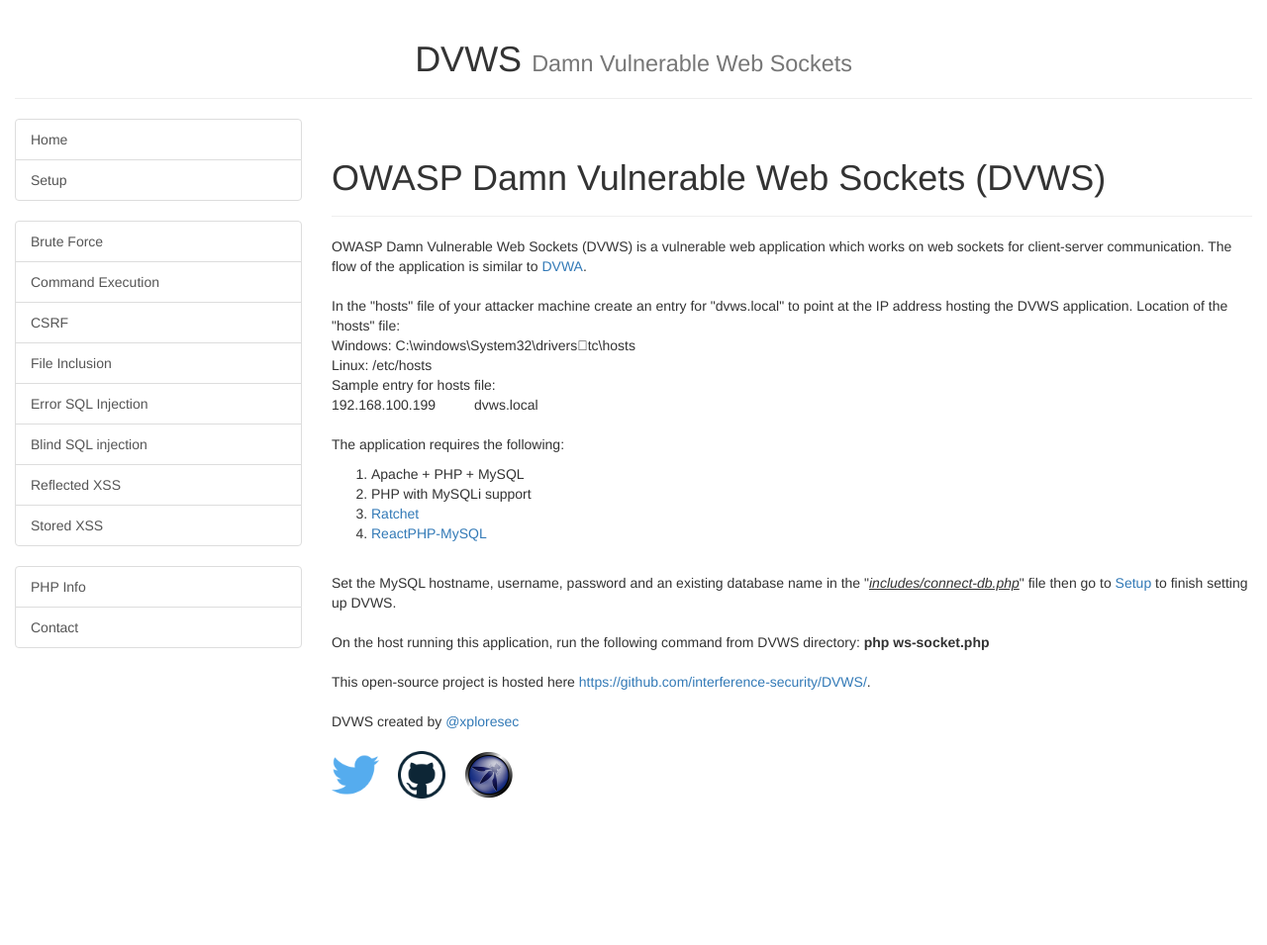
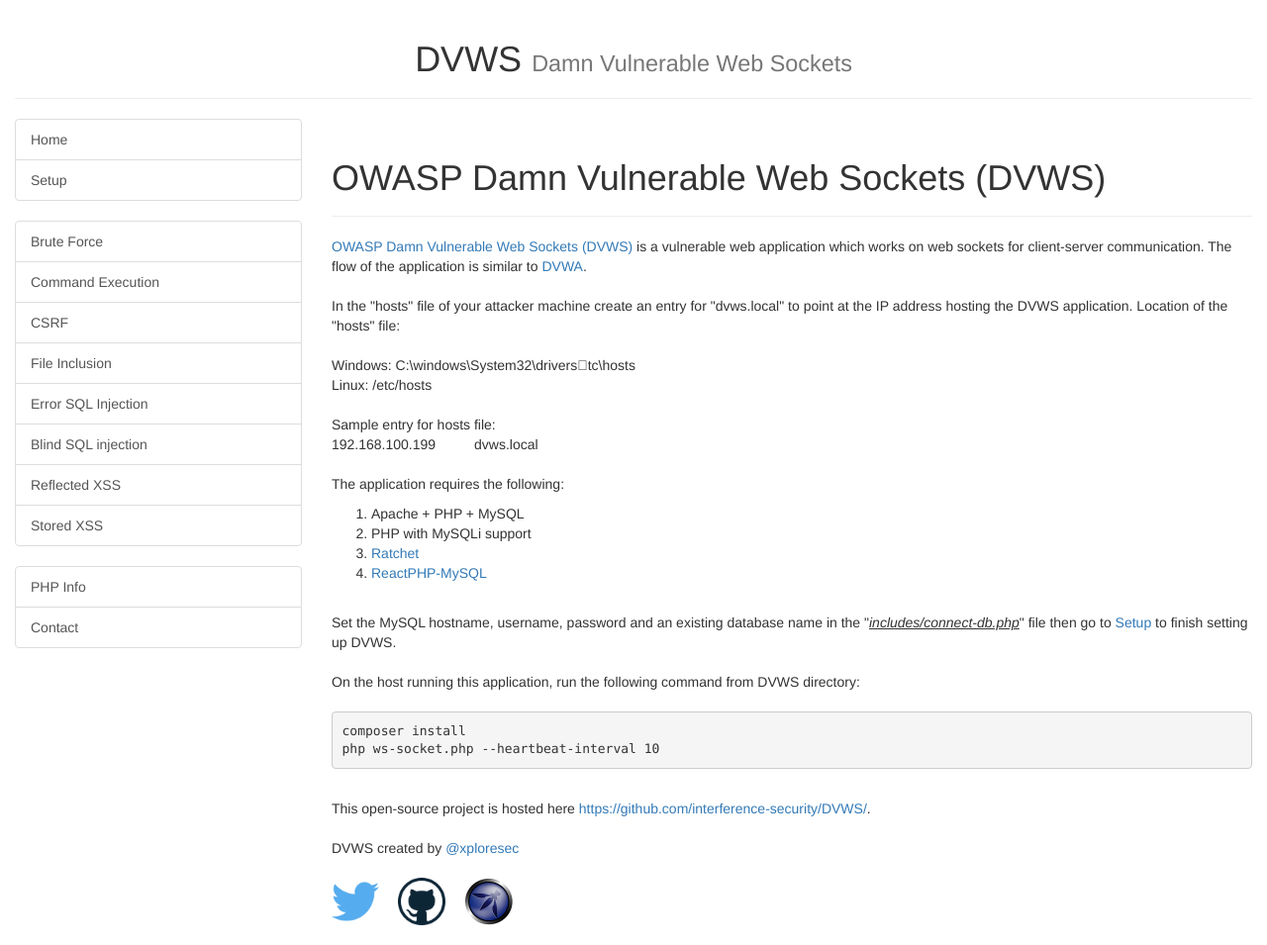
Before and after one commit to interference-security/DVWS, a PHP site: page / in a window 1280 px wide. Shown: the whole page at 99% size. Before the commit the page ends 807 px from the top, so only its background shows below. Run offline with PHP 8.4, Linux system fonts and the light colour scheme.

Commit message:
Added heartbeat command and updated formatting

```diff
--- a/index.php
+++ b/index.php
@@ -6,11 +6,11 @@ $page_data = <<<EOT
 <div class="row">
     <div class="col-md-12">
         <p>
-            OWASP Damn Vulnerable Web Sockets (DVWS) is a vulnerable web application which works on web sockets for client-server communication. The flow of the application is similar to <a href="https://github.com/ethicalhack3r/DVWA" target="_blank">DVWA</a>.<br><br>
+            <a href="https://owasp.org/www-project-damn-vulnerable-web-sockets/">OWASP Damn Vulnerable Web Sockets (DVWS)</a> is a vulnerable web application which works on web sockets for client-server communication. The flow of the application is similar to <a href="https://github.com/ethicalhack3r/DVWA" target="_blank">DVWA</a>.<br><br>
             In the "hosts" file of your attacker machine create an entry for "dvws.local" to point at the IP address hosting the DVWS application.
-Location of the "hosts" file:<br>
+Location of the "hosts" file:<br><br>
 Windows: C:\windows\System32\drivers\etc\hosts<br>
-Linux: /etc/hosts<br>
+Linux: /etc/hosts<br><br>
 Sample entry for hosts file:<br>
 192.168.100.199&nbsp;&nbsp;&nbsp;&nbsp;&nbsp;&nbsp;&nbsp;&nbsp;&nbsp;&nbsp;dvws.local<br><br>
             The application requires the following:
@@ -21,12 +21,14 @@ Sample entry for hosts file:<br>
                 <li><a href="https://github.com/bixuehujin/reactphp-mysql/" target="_blank">ReactPHP-MySQL</a></li>
             </ol><br>
             Set the MySQL hostname, username, password and an existing database name in the "<u><i>includes/connect-db.php</i></u>" file then go to <a href="setup.php">Setup</a> to finish setting up DVWS.<br><br>
-            On the host running this application, run the following command from DVWS directory: <b>php ws-socket.php</b><br><br>
+            On the host running this application, run the following command from DVWS directory:<br>
+            <br><pre>composer install
+php ws-socket.php --heartbeat-interval 10</pre><br>
             This open-source project is hosted here <a href="https://github.com/interference-security/DVWS/" target="_blank">https://github.com/interference-security/DVWS/</a>.<br><br>
             DVWS created by <a href="https://twitter.com/xploresec">@xploresec</a><br><br>
             <a href="https://twitter.com/xploresec"><img src="img/twitter.png" style="width:48px; height:48px;"></a> &nbsp;&nbsp;&nbsp;
             <a href="https://github.com/interference-security/DVWS/"><img src="img/github.png" style="width:48px; height:48px;"></a> &nbsp;&nbsp;&nbsp;
-            <a href="https://www.owasp.org/index.php/OWASP_Damn_Vulnerable_Web_Sockets_(DVWS)"><img src="img/owasp.png" style="width:48px; height:48px;"></a>
+            <a href="https://owasp.org/www-project-damn-vulnerable-web-sockets/"><img src="img/owasp.png" style="width:48px; height:48px;"></a>
 
         </p>
     </div>
```
